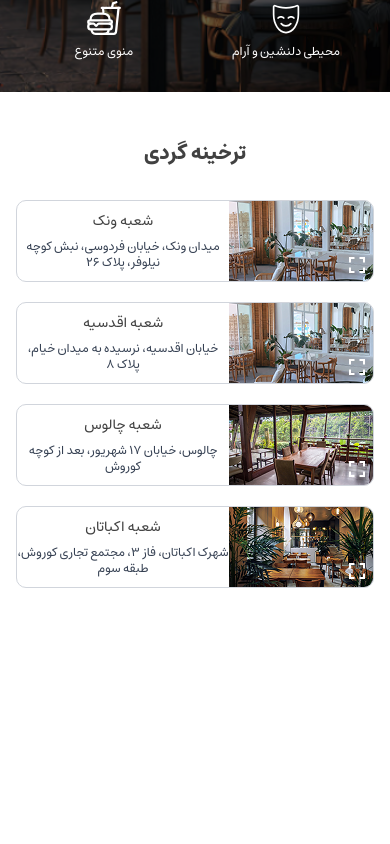
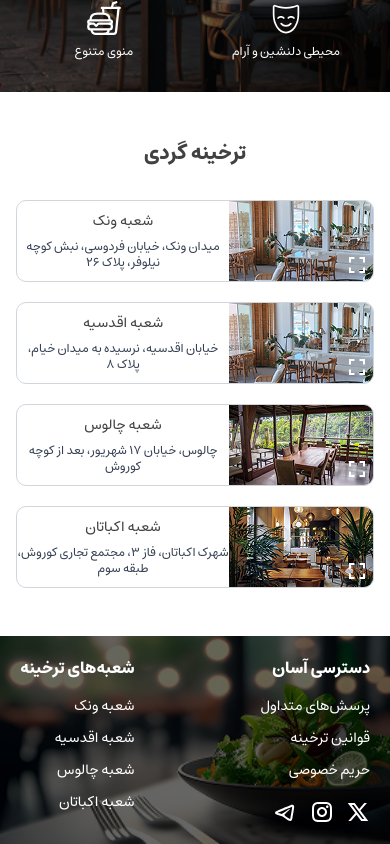
Before and after one commit to AmirAjam/food-store, a React (Vite) app: page / in a window 390 px wide. Shown: the part 1191-2035 px from the top of the page. Before the commit the page ends 1987 px from the top, so only its background shows below. Built offline with nearby package versions, Linux system fonts and the light colour scheme.

Commit message:
add footer to mobile

```diff
--- a/index.html
+++ b/index.html
@@ -7,7 +7,7 @@
     <title>ترخینه</title>
     <link rel="stylesheet" href="src/styles/app.css">
   </head>
-  <body class="font-Estedad-Regular pb-52 text-[#414141]">
+  <body class="font-Estedad-Regular text-[#414141]">
     <div id="root"></div>
 
     <script type="module" src="/src/main.jsx"></script>
--- /dev/null
+++ b/src/components/Footer/Footer.jsx
@@ -0,0 +1,35 @@
+import React from 'react'
+import FooterList from './FooterList'
+import SocialMedia from '../SocialMedia/SocialMedia'
+
+const Footer = () => {
+    const quickAccess = [
+        { id: 1, text: "پرسش‌های متداول", link: "" },
+        { id: 2, text: "قوانین ترخینه", link: "" },
+        { id: 3, text: "حریم خصوصی", link: "" },
+        { id: 4, text: "", link: "" }
+    ]
+
+    const branches = [
+        { id: 1, text: "شعبه ونک" },
+        { id: 2, text: "شعبه اقدسیه" },
+        { id: 3, text: "شعبه چالوس" },
+        { id: 4, text: "شعبه اکباتان" }
+    ]
+    return (
+        <footer className='mt-12 bg-[url(/images/footer/mobile-footer.png)] py-5 px-1 relative bg-no-repeat bg-cover'>
+            <div className="container relative z-20 text-white">
+                <div className='flex justify-between gap-5'>
+                    <div>
+                        <FooterList list={quickAccess} title="دسترسی آسان" />
+                        <SocialMedia />
+                    </div>
+                    <FooterList list={branches} title="شعبه‌های ترخینه" />
+                </div>
+            </div>
+            <div className="inset-0 bg-black/60 absolute z-10"></div>
+        </footer>
+    )
+}
+
+export default Footer
--- /dev/null
+++ b/src/components/Footer/FooterList.jsx
@@ -0,0 +1,19 @@
+import React from 'react'
+import { Link } from 'react-router-dom'
+
+const FooterList = ({ list, title }) => {
+    return (
+        <div>
+            <h3 className='font-Estedad-Bold'>{title}</h3>
+            <ul className='mt-4 text-sm'>
+                {list.map(item =>
+                    <li key={item.id} className='mt-3'>
+                        <Link>{item.text}</Link>
+                    </li>
+                )}
+            </ul>
+        </div>
+    )
+}
+
+export default FooterList
--- /dev/null
+++ b/src/components/SocialMedia/SocialMedia.jsx
@@ -0,0 +1,22 @@
+import React from 'react'
+import icons from '@/icons'
+import { Link } from 'react-router-dom'
+
+const SocialMedia = () => {
+    const { Twitter, Instagram, Telegram } = icons
+    return (
+        <div className='flex mt-5 gap-3'>
+            <Link>
+                <Twitter className='text-2xl' />
+            </Link>
+            <Link>
+                <Instagram className='text-2xl' />
+            </Link>
+            <Link>
+                <Telegram className='text-2xl' />
+            </Link>
+        </div>
+    )
+}
+
+export default SocialMedia
--- a/src/icons.js
+++ b/src/icons.js
@@ -5,7 +5,7 @@ import { PiMaskHappyLight } from "react-icons/pi";
 import { IoFastFoodOutline, IoClose } from "react-icons/io5";
 import { BiSearch,BiSort } from "react-icons/bi";
 import { IoIosMenu } from "react-icons/io";
-import { RiShoppingCartLine } from "react-icons/ri";
+import { RiShoppingCartLine,RiTwitterXLine,RiInstagramLine ,RiTelegram2Line } from "react-icons/ri";
 import { IoIosNotificationsOutline,IoMdCart  } from "react-icons/io";
 import { MdSpaceDashboard, MdCategory } from "react-icons/md"
 import { BsDatabaseFillAdd } from "react-icons/bs";
@@ -36,7 +36,9 @@ const icons = {
   SortAlphabetDesc:RiSortAlphabetDesc,
   SortAlphabetAsc:RiSortAlphabetAsc,
   Sort:BiSort,
-
+  Twitter:RiTwitterXLine,
+  Instagram:RiInstagramLine ,
+  Telegram:RiTelegram2Line
 };
 
 export default icons;
--- a/src/pages/Home/Home.jsx
+++ b/src/pages/Home/Home.jsx
@@ -7,6 +7,7 @@ import icons from "@/icons";
 import useFetch from "@/hooks/useFetch";
 import { useEffect } from "react";
 import Branches from "./components/Branches/Branches";
+import Footer from "@/components/Footer/Footer";
 
 const { Search } = icons
 
@@ -22,6 +23,7 @@ export default function Home() {
       <RestaurantMenu />
       <IntroSection />
       <Branches />
+      <Footer />
     </>
   )
 }
--- a/src/pages/Home/components/Branches/BrancheItem.jsx
+++ b/src/pages/Home/components/Branches/BrancheItem.jsx
@@ -1,7 +1,6 @@
 import React from 'react'
 
 const BrancheItem = ({ branche }) => {
-    console.log(branche)
     return (
         <div className='flex border border-gray-300 rounded-lg mt-5 first:mt-0 overflow-hidden
         items-center sm:h-32 sm:mt-0 md:block md:h-auto'>
```
Also changed, not shown: public/images/footer/desktop-footer.png (added), public/images/footer/mobile-footer.png (added).
